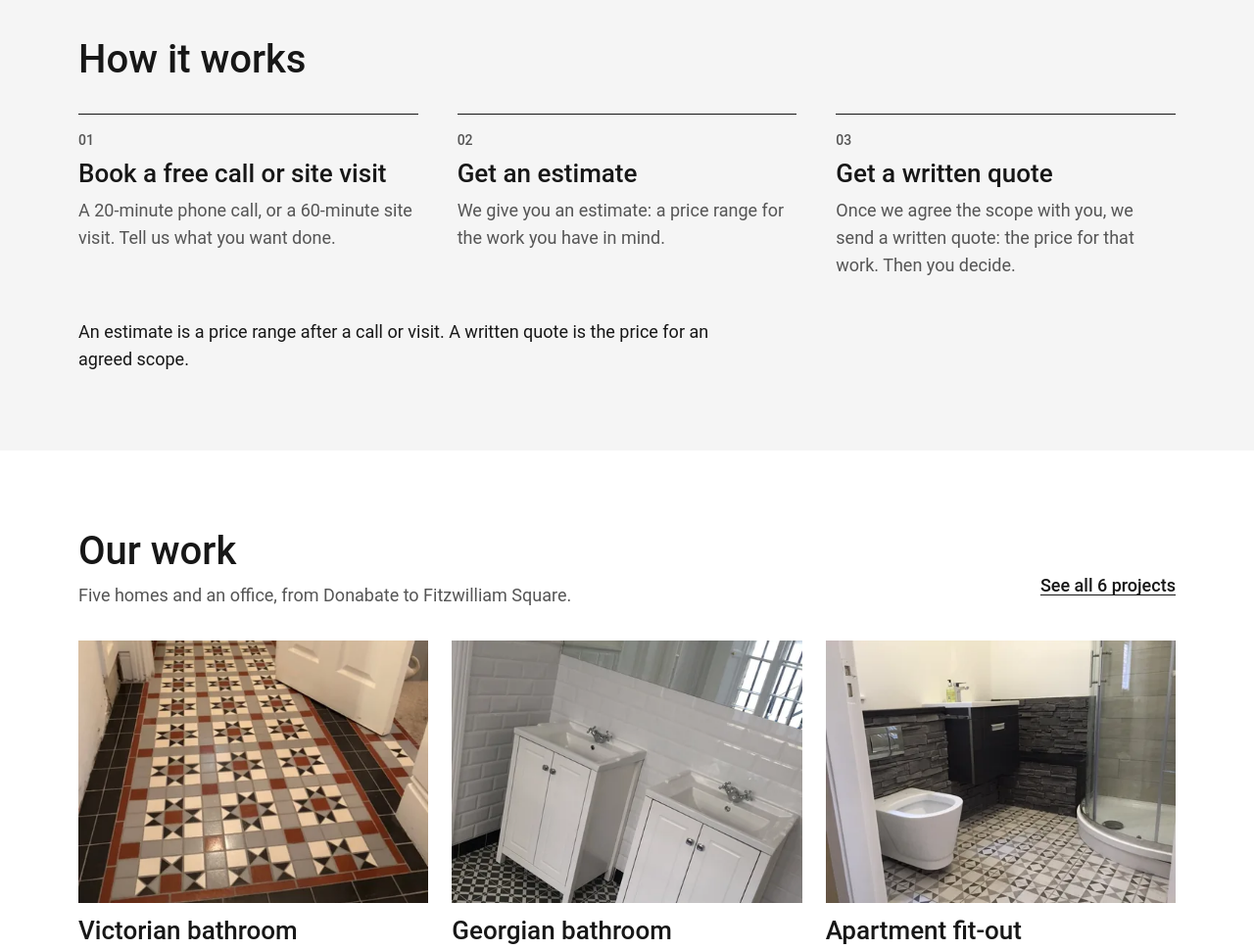
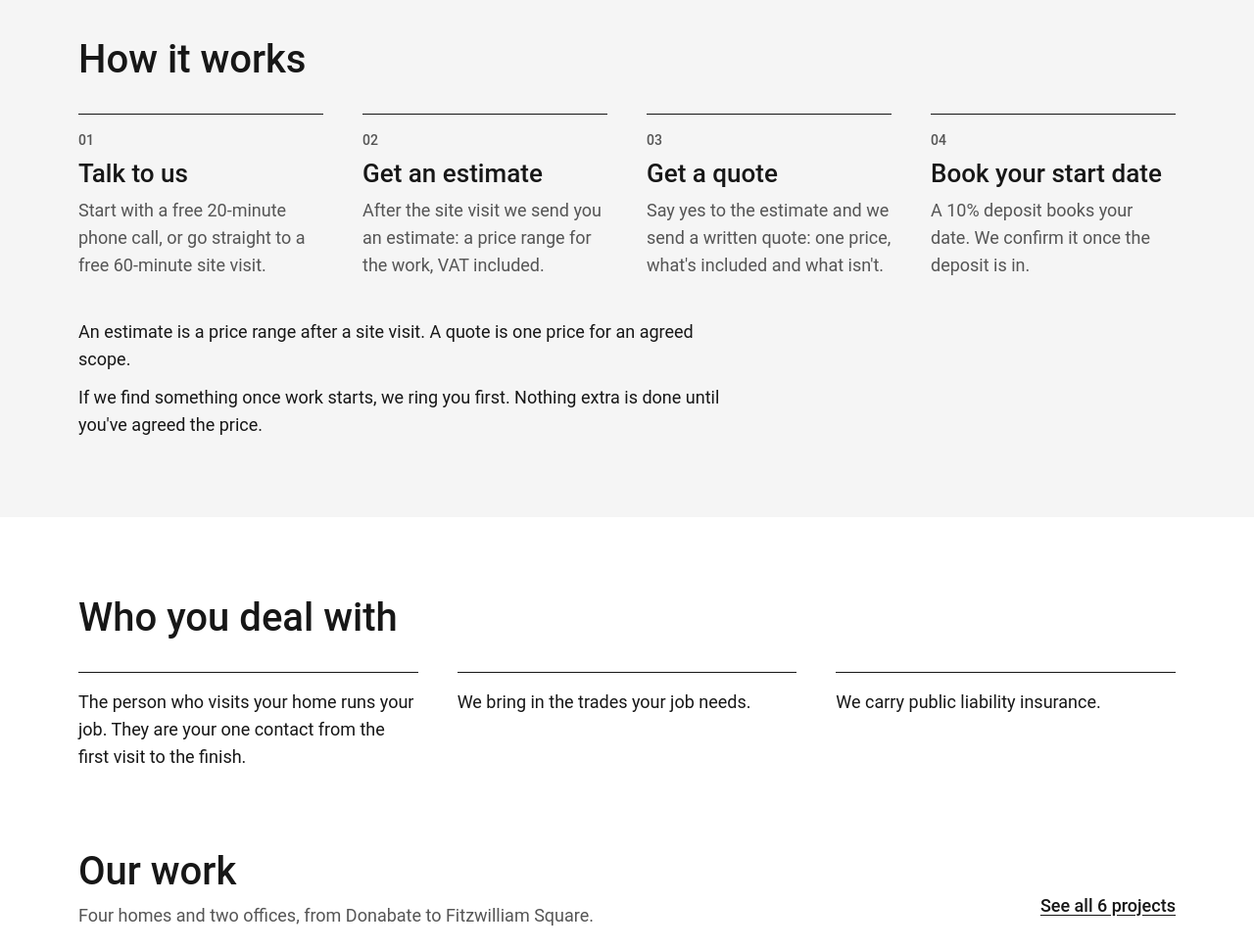
Before and after one commit to chris-88/q3-website, an Astro site: page / in a window 1280 px wide. Shown: the part 1440-2410 px from the top of the page at 98% size. Built offline with nearby package versions, Linux system fonts and the light colour scheme; Astro itself is replaced by a stand-in of ours.

Commit message:
feat(copy): one contact, four steps to a start date and who you deal with on the home page
Co-Authored-By: Claude Opus 5.5 <noreply@anthropic.com>
Claude-Session: https://claude.ai/code/session_01GDMogQ6xMxQyR5nM6bvxKe

```diff
--- a/src/pages/index.astro
+++ b/src/pages/index.astro
@@ -18,7 +18,7 @@ const previewProjects = pick(['castleknock', 'fitzwilliam-bathroom', 'adelaide']
 
 const services = [
   ['Kitchens', 'We strip out the old kitchen, then plumb, wire, tile and fit the new one.'],
-  ['Bathrooms', 'Strip out, plumbing, tiling and fitting, by one team.'],
+  ['Bathrooms', 'Strip out, plumbing, tiling and fitting, with one person running the job.'],
   ['Several rooms', 'Work across two or more rooms, planned as one job.'],
   ['Whole-home renovations', 'Every room and every trade, run as one project.'],
   ['Extensions', 'More room, built onto the house you have.'],
@@ -28,21 +28,31 @@ const services = [
 
 const steps = [
   [
-    'Book a free call or site visit',
-    'A 20-minute phone call, or a 60-minute site visit. Tell us what you want done.',
+    'Talk to us',
+    'Start with a free 20-minute phone call, or go straight to a free 60-minute site visit.',
   ],
-  ['Get an estimate', 'We give you an estimate: a price range for the work you have in mind.'],
   [
-    'Get a written quote',
-    'Once we agree the scope with you, we send a written quote: the price for that work. Then you decide.',
+    'Get an estimate',
+    'After the site visit we send you an estimate: a price range for the work, VAT included.',
   ],
+  [
+    'Get a quote',
+    "Say yes to the estimate and we send a written quote: one price, what's included and what isn't.",
+  ],
+  ['Book your start date', 'A 10% deposit books your date. We confirm it once the deposit is in.'],
+] as const
+
+const dealWith = [
+  'The person who visits your home runs your job. They are your one contact from the first visit to the finish.',
+  'We bring in the trades your job needs.',
+  'We carry public liability insurance.',
 ] as const
 ---
 
 <Base
   title="Q3 Interiors | Renovations and fit-outs"
   fullTitle
-  description="Kitchens, bathrooms, extensions and whole-home renovations, done by one team across the trades. Start with a free 20-minute call or a free 60-minute site visit."
+  description="Kitchens, bathrooms, extensions and whole-home renovations, with one person running your job from the first visit to the finish. Start with a free 20-minute call or a free 60-minute site visit."
 >
   <section class="mx-auto max-w-page px-6 pt-8 pb-12 md:px-10 md:pt-16 md:pb-20">
     <div class="grid gap-10 md:grid-cols-2 md:gap-12 lg:gap-16">
@@ -52,7 +62,7 @@ const steps = [
           Construction. Without the complications.
         </h1>
         <p class="max-w-prose text-body text-muted">
-          We line up the plumber, the electrician and the tiler. You talk to one team.
+          We line up the plumber, the electrician and the tiler. You talk to one person.
         </p>
         <div id="book" class="scroll-mt-6">
           <h2 class="sr-only">Book a free call or site visit</h2>
@@ -71,8 +81,8 @@ const steps = [
             What we do
           </h2>
           <p class="max-w-prose text-muted">
-            One team across the trades. We plan the work and line up the people to do it. You deal
-            with us, not with each trade.
+            We plan the work and bring in the trades it needs. You deal with one person, not with
+            each trade.
           </p>
         </div>
         <ul class="grid gap-x-10 sm:grid-cols-2">
@@ -92,7 +102,7 @@ const steps = [
       <h2 id="how-it-works" class="mb-8 text-section font-medium">
         How it works
       </h2>
-      <ol class="grid gap-8 md:grid-cols-3 md:gap-10">
+      <ol class="grid gap-8 sm:grid-cols-2 sm:gap-10 lg:grid-cols-4">
         {steps.map(([title, line], i) => (
           <li class="flex flex-col gap-2 border-t border-ink pt-4">
             <span class="text-sm font-medium text-muted" aria-hidden="true">
@@ -103,10 +113,28 @@ const steps = [
           </li>
         ))}
       </ol>
-      <p class="mt-10 max-w-prose text-ink">
-        An estimate is a price range after a call or visit. A written quote is the price for an
-        agreed scope.
-      </p>
+      <div class="mt-10 flex max-w-prose flex-col gap-3 text-ink">
+        <p>
+          An estimate is a price range after a site visit. A quote is one price for an agreed scope.
+        </p>
+        <p>
+          If we find something once work starts, we ring you first. Nothing extra is done until
+          you've agreed the price.
+        </p>
+      </div>
+    </div>
+  </section>
+
+  <section aria-labelledby="who">
+    <div class="mx-auto max-w-page px-6 pt-12 md:px-10 md:pt-20">
+      <h2 id="who" class="mb-8 text-section font-medium">
+        Who you deal with
+      </h2>
+      <ul class="grid gap-6 md:grid-cols-3 md:gap-10">
+        {dealWith.map((line) => (
+          <li class="border-t border-ink pt-4 text-ink">{line}</li>
+        ))}
+      </ul>
     </div>
   </section>
 
@@ -117,7 +145,7 @@ const steps = [
           <h2 id="our-work" class="text-section font-medium">
             Our work
           </h2>
-          <p class="text-muted">Five homes and an office, from Donabate to Fitzwilliam Square.</p>
+          <p class="text-muted">Four homes and two offices, from Donabate to Fitzwilliam Square.</p>
         </div>
         <a
           href="/our-work/"
```
